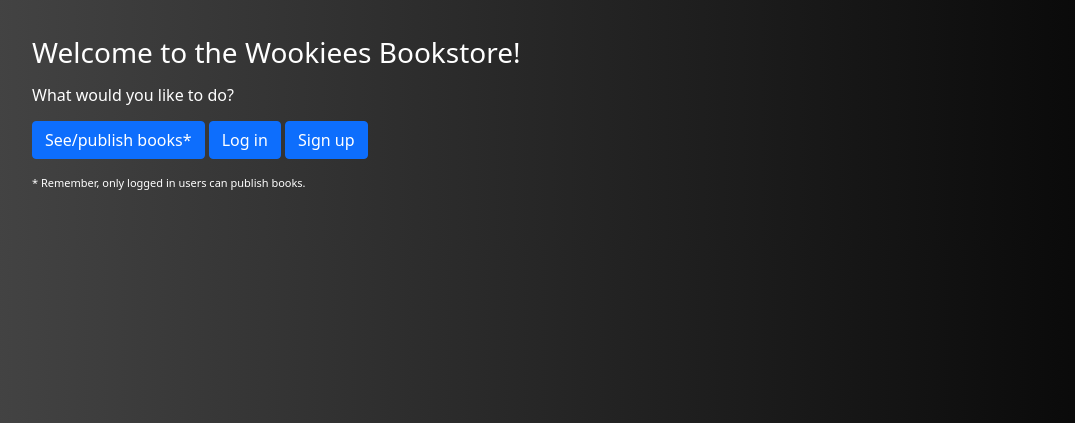
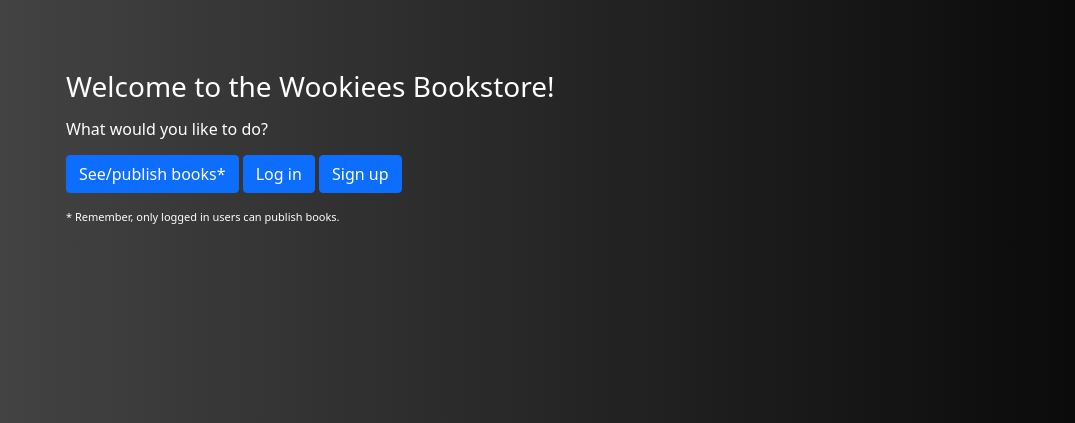
Before and after one commit to VicentBotellaFerragud/Wookiees-Bookstore, a Django app: page /api/overview in a window 1280 px wide. Shown: the top 423 px of the page, without its empty margins (4-1079 px from the left). Run offline with Django 4.2, Linux system fonts and the light colour scheme.

Commit message:
small bug fixed

```diff
--- a/wookiees_bookstore/api/urls.py
+++ b/wookiees_bookstore/api/urls.py
@@ -1,5 +1,4 @@
-from django.urls import path, include
-from rest_framework import routers
+from django.urls import path
 from . import views
 
 urlpatterns = [
--- a/wookiees_bookstore/static/css/style.css
+++ b/wookiees_bookstore/static/css/style.css
@@ -46,7 +46,12 @@ body {
 }
 
 .wrapper {
-    padding: 2.25rem;
+    width: 1170px;
+    padding-right: 15px;
+    padding-left: 15px;
+    margin-top: 70px;
+    margin-right: auto;
+    margin-left: auto;
 }
 
 .white {
--- a/wookiees_bookstore/user_auth/views.py
+++ b/wookiees_bookstore/user_auth/views.py
@@ -26,7 +26,7 @@ class CustomLoginView(LoginView):
         user = authenticate_and_log_in_user(self.request, form)
         token, created = Token.objects.get_or_create(user=user)
 
-        return redirect('/api' + f'?token={token.key}')
+        return redirect('/api/overview' + f'?token={token.key}')
 
     def form_invalid(self, form):
         return render(self.request, self.template_name, {'invalid_credentials': form})
@@ -41,7 +41,7 @@ class CustomSignupView(FormView):
         user = authenticate_and_log_in_user(self.request, form, 'signup')
         token, created = Token.objects.get_or_create(user=user)
 
-        return redirect('/api' + f'?token={token.key}')
+        return redirect('/api/overview' + f'?token={token.key}')
 
     def form_invalid(self, form):
         return render(self.request, self.template_name, {'form': form})
```
Also changed, not shown: wookiees_bookstore/api/serializers.py (+7 -2 lines).
